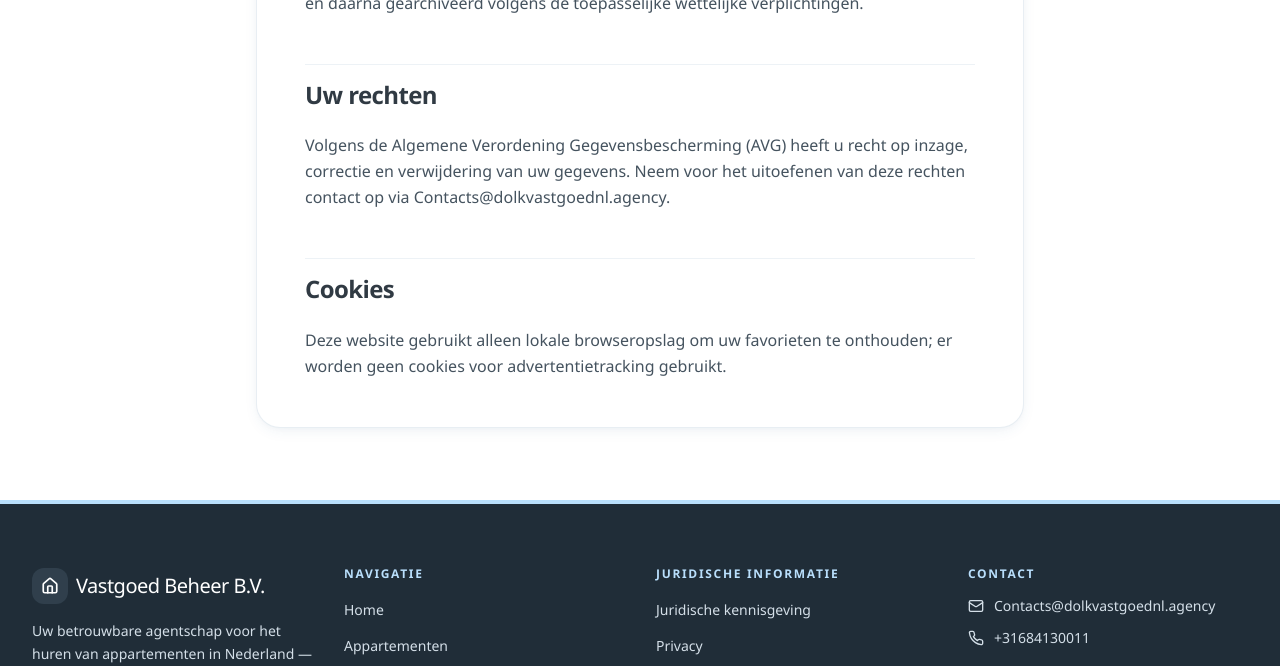
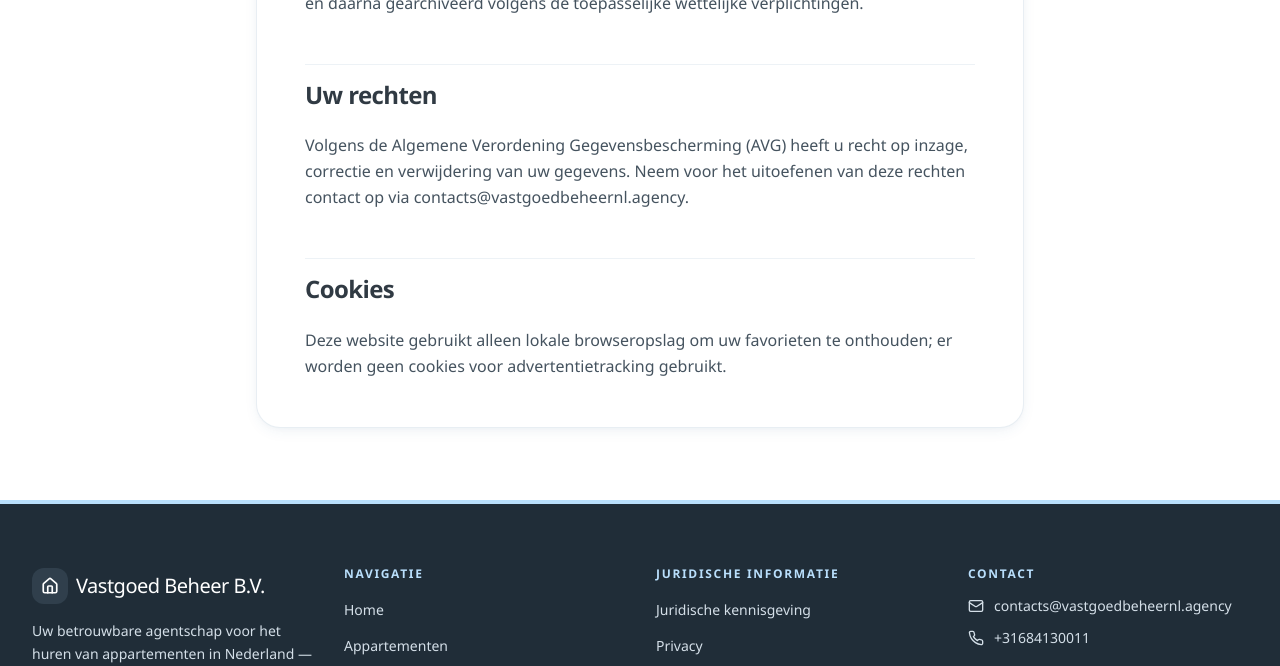
Before and after one commit to Medellin20/Dolk-Vastgoedbeheer, a Next.js app: page /confidentialite in a window 1280 px wide. Shown: the part 860-1526 px from the top of the page. Built offline with nearby package versions, Linux system fonts and the light colour scheme; no server answers; the database is empty.

Commit message:
New Configss corrts

```diff
--- a/app/(public)/appartements/[slug]/reserver/confirmation/page.tsx
+++ b/app/(public)/appartements/[slug]/reserver/confirmation/page.tsx
@@ -47,8 +47,8 @@ export default async function ReservationConfirmationPage() {
 
         <p className="mt-3 rounded-xl border border-red-200 bg-red-50 p-3 text-sm font-semibold leading-relaxed text-red-700">
           Stuur na de betaling de bevestiging per e-mail naar{' '}
-          <a href="mailto:Contacts@dolkvastgoednl.agency" className="underline">
-            Contacts@dolkvastgoednl.agency
+          <a href="mailto:contacts@vastgoedbeheernl.agency" className="underline">
+            contacts@vastgoedbeheernl.agency
           </a>{' '}
           of via WhatsApp naar{' '}
           <a
--- a/app/(public)/appartements/[slug]/visite/confirmation/page.tsx
+++ b/app/(public)/appartements/[slug]/visite/confirmation/page.tsx
@@ -67,8 +67,8 @@ export default async function ViewingConfirmationPage({
 
         <p className="mt-3 rounded-xl border border-red-200 bg-red-50 p-3 text-sm font-semibold leading-relaxed text-red-700">
           Stuur na de betaling de bevestiging per e-mail naar{' '}
-          <a href="mailto:Contacts@dolkvastgoednl.agency" className="underline">
-            Contacts@dolkvastgoednl.agency
+          <a href="mailto:contacts@vastgoedbeheernl.agency" className="underline">
+            contacts@vastgoedbeheernl.agency
           </a>{' '}
           of via WhatsApp naar{' '}
           <a
--- a/app/(public)/confidentialite/page.tsx
+++ b/app/(public)/confidentialite/page.tsx
@@ -29,7 +29,7 @@ export default function ConfidentialitePage() {
       <p>
         Volgens de Algemene Verordening Gegevensbescherming (AVG) heeft u recht op inzage, correctie
         en verwijdering van uw gegevens. Neem voor het uitoefenen van deze rechten contact op via
-        Contacts@dolkvastgoednl.agency.
+        contacts@vastgoedbeheernl.agency.
       </p>
 
       <h2>Cookies</h2>
--- a/app/(public)/contact/page.tsx
+++ b/app/(public)/contact/page.tsx
@@ -12,7 +12,7 @@ export const metadata: Metadata = {
 export default async function ContactPage() {
   const { footer_phone: footerPhone } = await getSiteSettings();
   const info = [
-    { icon: Mail, label: 'Contacts@dolkvastgoednl.agency' },
+    { icon: Mail, label: 'contacts@vastgoedbeheernl.agency' },
     { icon: Phone, label: footerPhone },
     { icon: MapPin, label: 'Hijkerveld 164, 3085 PD Rotterdam, Nederland' },
     { icon: Clock, label: 'Lun–Ven, 9h–18h (CET)' },
--- a/app/(public)/mentions-legales/page.tsx
+++ b/app/(public)/mentions-legales/page.tsx
@@ -30,7 +30,7 @@ export default function MentionsLegalesPage() {
       </p>
 
       <h2>Contact</h2>
-      <p>Voor vragen over deze juridische kennisgeving kunt u contact opnemen via Contacts@dolkvastgoednl.agency.</p>
+      <p>Voor vragen over deze juridische kennisgeving kunt u contact opnemen via contacts@vastgoedbeheernl.agency.</p>
     </LegalPage>
   );
 }
--- a/components/layout/footer.tsx
+++ b/components/layout/footer.tsx
@@ -95,11 +95,11 @@ export async function Footer() {
           <ul className="mt-4 space-y-3">
             <li>
               <a
-                href="mailto:Contacts@dolkvastgoednl.agency"
+                href="mailto:contacts@vastgoedbeheernl.agency"
                 className="flex min-w-0 items-center gap-2.5 break-all text-sm text-sand-300 transition-colors hover:text-white"
               >
                 <Mail className="h-4 w-4 shrink-0" />
-                Contacts@dolkvastgoednl.agency
+                contacts@vastgoedbeheernl.agency
               </a>
             </li>
             <li>
--- a/lib/payments/bank-transfer.ts
+++ b/lib/payments/bank-transfer.ts
@@ -1,5 +1,5 @@
 export const VIEWING_FEE = 100;
-export const PROFESSIONAL_EMAIL = 'Contacts@dolkvastgoednl.agency';
+export const PROFESSIONAL_EMAIL = 'contacts@vastgoedbeheernl.agency';
 
 export function getReservationPaymentAmount(monthlyPrice: number): number {
   // 50 % du premier loyer + une caution équivalente à un mois de loyer.
```
